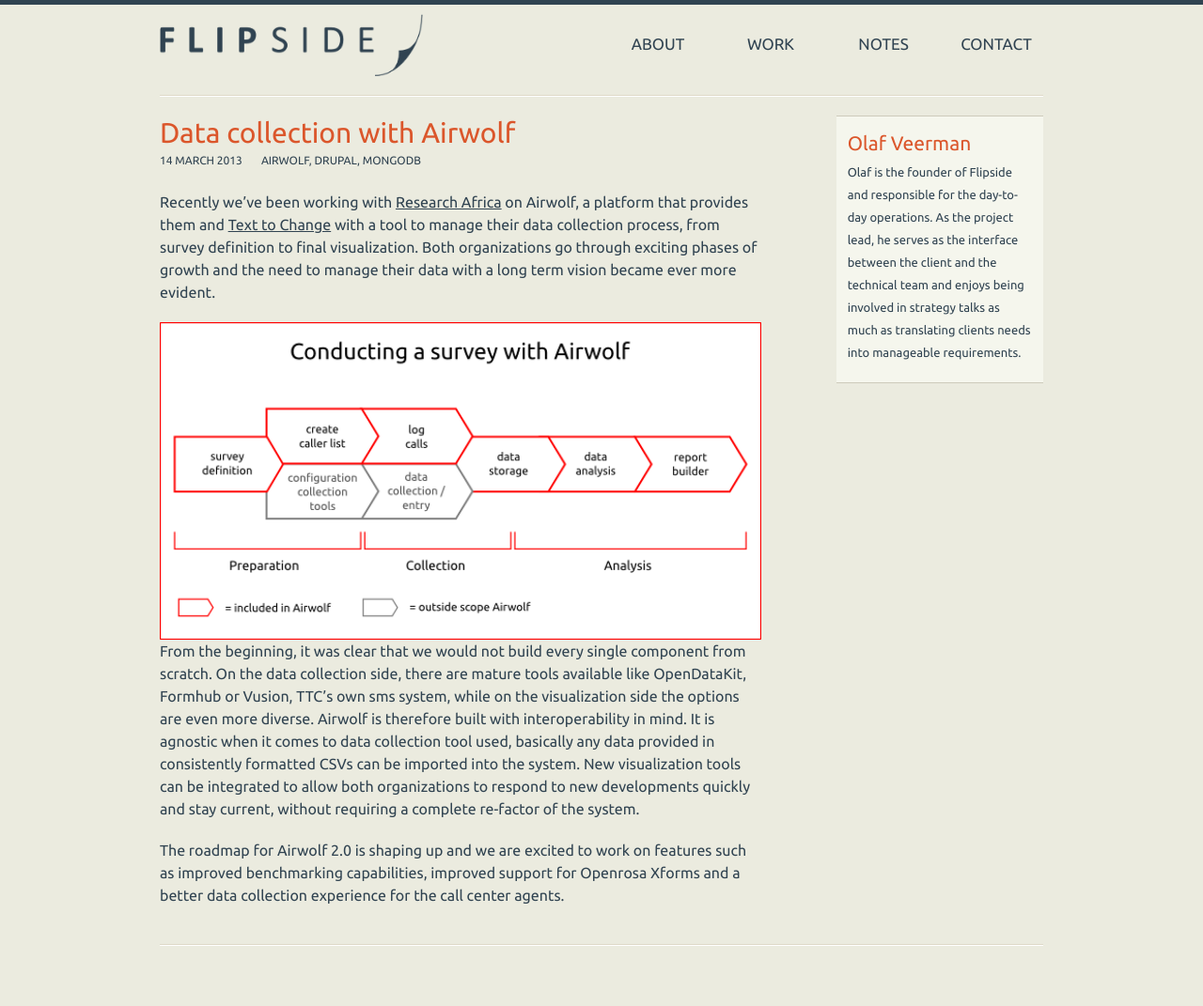
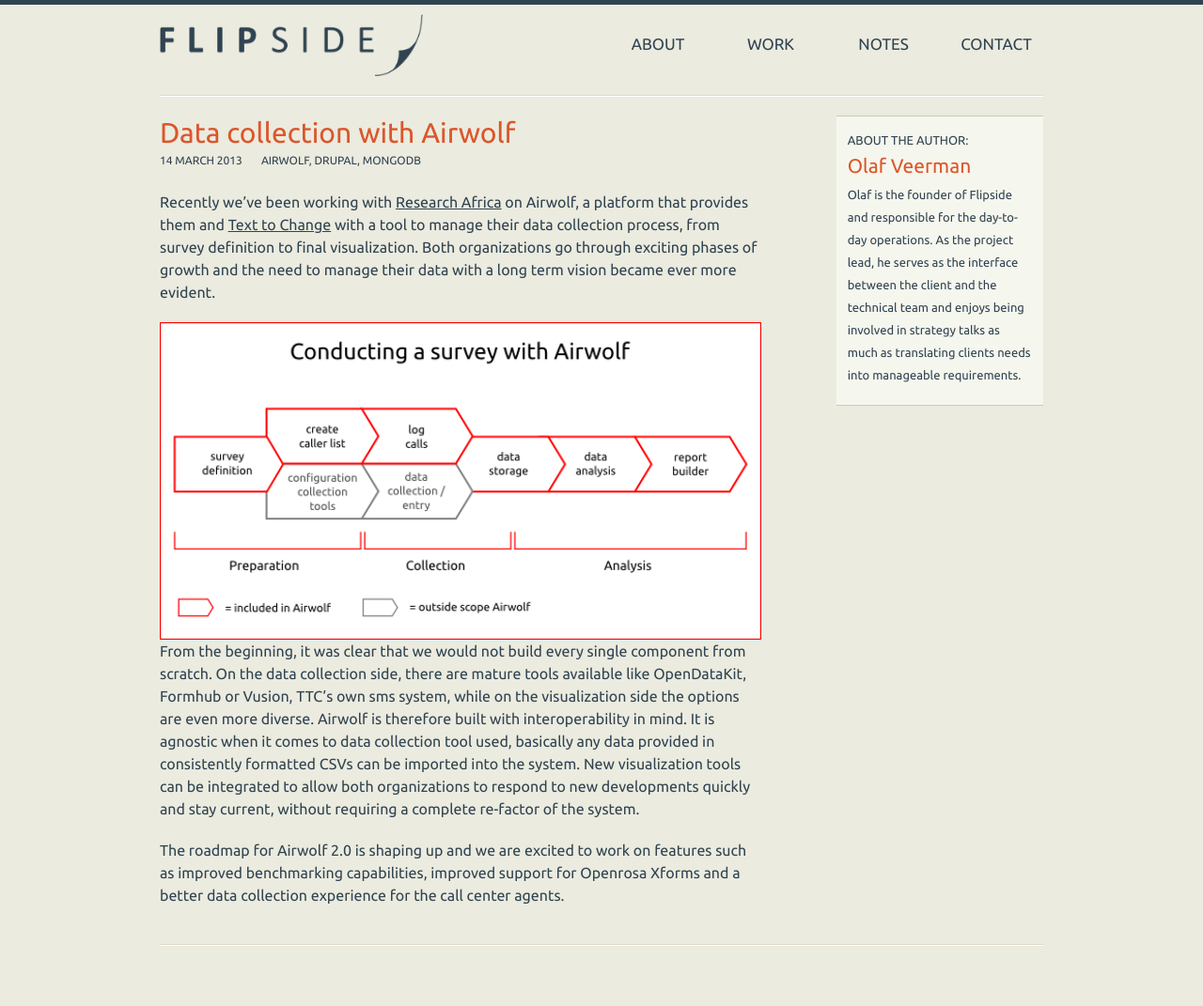
Before and after one commit to flipside-org/flipside.org, a Jekyll site: the page built from _posts/notes/2013-03-14-data-collection-with-airwolf.md, in a window 1280 px wide. Shown: the whole page at 94% size. Built offline with Jekyll 4.4.1, drawn with Linux system fonts in a browser that asks for light colours; nearby versions of some CDN libraries.

Commit message:
Add author title

```diff
--- a/_layouts/note.html
+++ b/_layouts/note.html
@@ -19,6 +19,7 @@
 <aside class="four columns offset-by-one omega">
   <section class="sidebar-author box">
     <!-- <img src="{{ site.users[page.user].photo }}" alt="Photo" class="author-photo" /> -->
+    ABOUT THE AUTHOR:
     <h3>{{ site.users[page.user].name }}</h3>
     {{ site.users[page.user].bio | markdownify }}
   </section>
```
